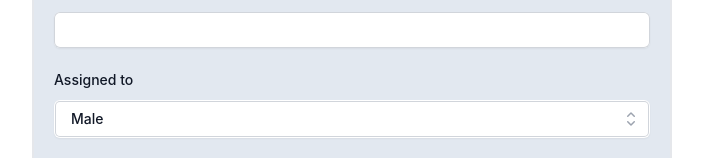
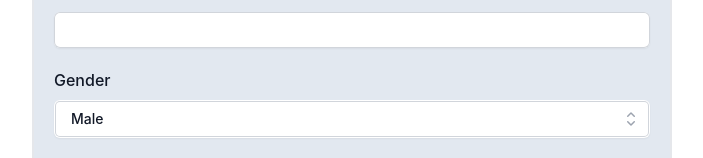
Before and after one commit to dinh-ngoc-16/THAO-FE, a React (Vite) app: page /signup in a window 1280 px wide. Shown: the part 314-472 px from the top of the page, without its empty margins (288-991 px from the left). Built offline with nearby package versions, Linux system fonts and the light colour scheme.

Commit message:
fix: UI sign up

```diff
--- a/src/components/Select.jsx
+++ b/src/components/Select.jsx
@@ -31,8 +31,8 @@ export default function Select() {
 
   return (
     <Listbox value={selected} onChange={setSelected}>
-      <Label className="block text-sm font-medium leading-6 text-gray-900">
-        Assigned to
+      <Label className="block text-base font-medium leading-6 text-gray-900">
+        Gender
       </Label>
       <div className="relative mt-2">
         <ListboxButton className="relative w-full cursor-default rounded-md bg-white py-1.5 pl-1 pr-10 text-left text-gray-900 shadow-sm ring-1 ring-inset ring-gray-300 focus:outline-none focus:ring-2 focus:ring-indigo-500 sm:text-sm sm:leading-6">
```
